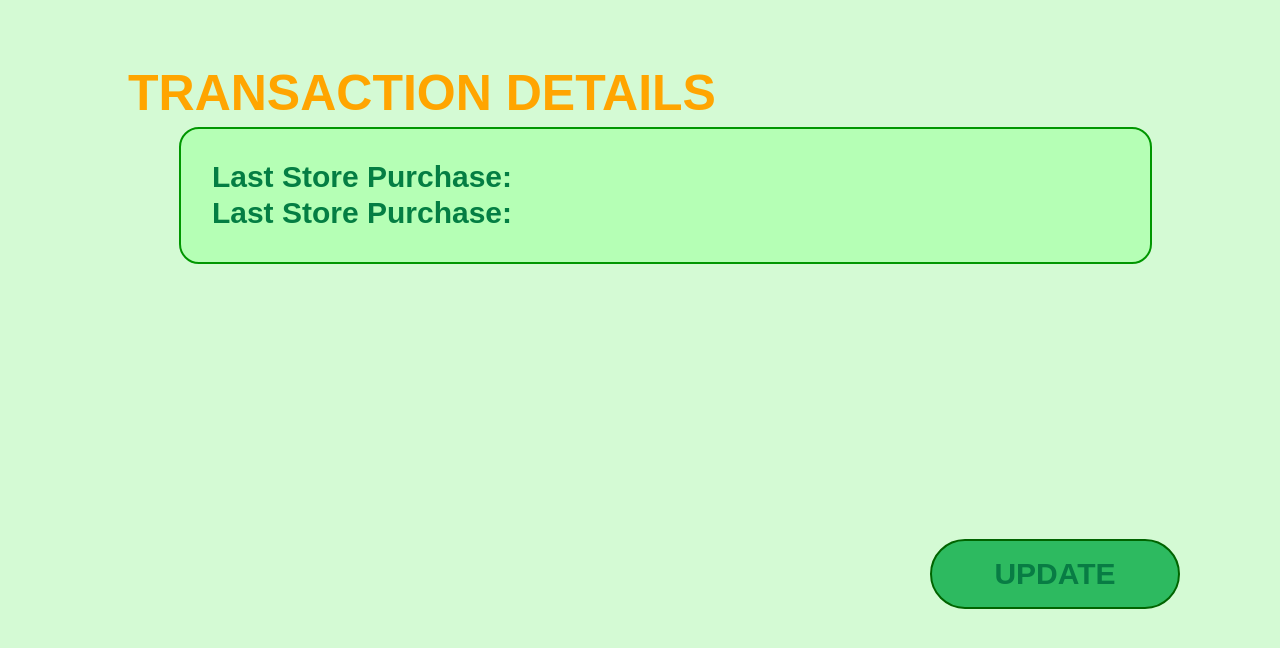
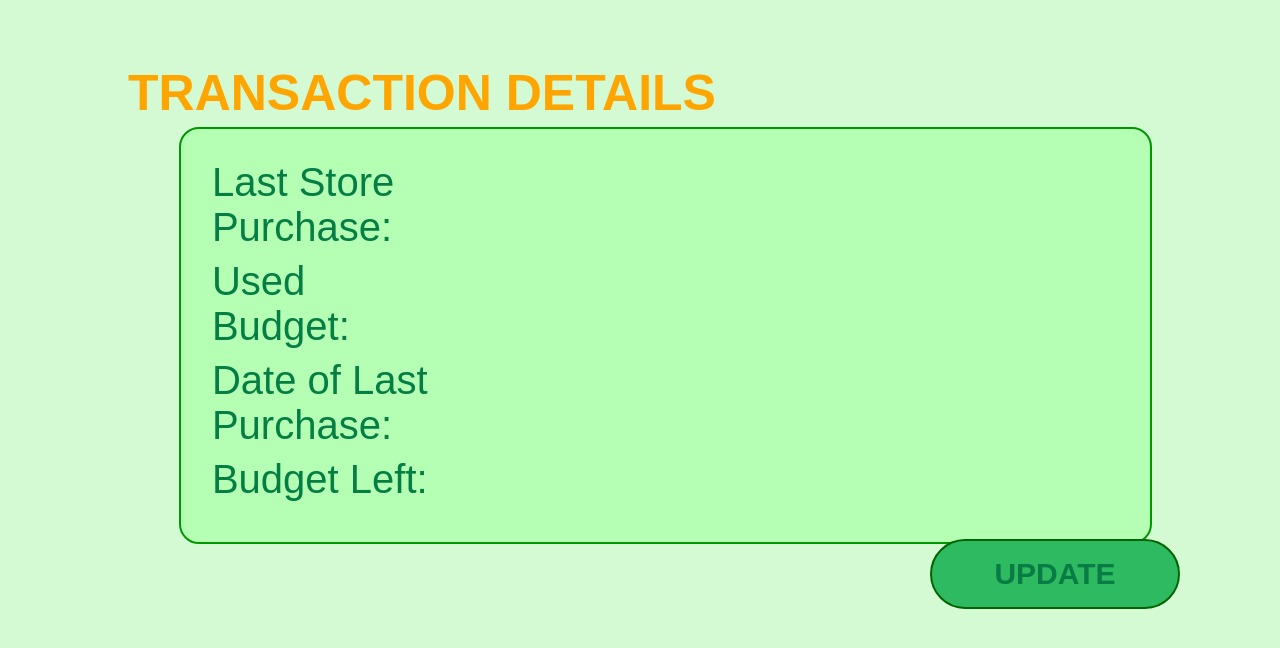
Before and after one commit to Sheeeenn/AgeComes, a PHP site: page /update in a window 1280 px wide. Shown: the part 131-779 px from the top of the page. Run offline with PHP 8.4, Linux system fonts and the light colour scheme.

Commit message:
update page done
update page done

```diff
--- a/css/update.css
+++ b/css/update.css
@@ -17,26 +17,38 @@
     border-radius: 20px;
     padding: 3%;
     background-color: rgb(181, 255, 181);
+
 }
 
+.grid{
+    display: grid;
+    grid-template-columns: repeat(12, 1fr);
+}
 .details{
     color: #047e43;
-    font-size: 30px;
+    font-size: 40px;
     font-family: sans-serif;
-    font-weight: 600;
+    font-weight: 500;
+    grid-column: span 3;
 }
 .fields{
     color: #047e43;
-    width: 60%;
+    width: 90%;
     background-color: transparent;
     border: none;
-    font-size: 27px;
+    font-size: 34px;
     font-weight: 600;
     border: none;
     border-bottom: 1px solid transparent;
     outline: none; /* Remove default focus outline */
     transition: border-color 0.3s ease;
+    grid-column: span 9;
 }
 .fields:focus{
     border-bottom: 1px solid hsl(120, 100%, 19%);
 }
+.line{
+    margin-bottom: 1%;
+    grid-column: span 12;
+
+}
--- a/views/update.php
+++ b/views/update.php
@@ -1,7 +1,7 @@
 <html lang="en">
 
 <head>
-    <title>Register</title>
+    <title>Update</title>
     <link rel="stylesheet" type="text/css" href="other/header.css">
     <link rel="stylesheet" type="text/css" href="other/button.css">
     <link rel="stylesheet" type="text/css" href="css/update.css">
@@ -13,12 +13,27 @@
 
     <div class="container">
         <h1 class="text">TRANSACTION DETAILS</h1>
-        <div class="container2">
-            <label for="lname" class="details">Last Store Purchase:</label>
-            <input type="text" id="lname" name="lname" class="fields">
+        <div class="container2 grid">
+            <div class="line grid">
+                <label for="lname" class="details">Last Store Purchase:</label>
+                <input type="text" id="lname" name="lname" class="fields">
+            </div>
 
-            <label for="lname" class="details">Last Store Purchase:</label>
-            <input type="text" id="lname" name="lname" class="fields">
+            <div class="line grid">
+                <label for="lname" class="details">Used Budget:</label>
+                <input type="text" id="lname" name="lname" class="fields">
+            </div>
+
+            <div class="line grid">
+                <label for="lname" class="details">Date of Last Purchase:</label>
+                <input type="text" id="lname" name="lname" class="fields" readonly>
+            </div>
+
+            <div class="line grid">
+                <label for="lname" class="details">Budget Left:</label>
+                <input type="text" id="lname" name="lname" class="fields" readonly>
+            </div>
+
 
         </div>
 
```
